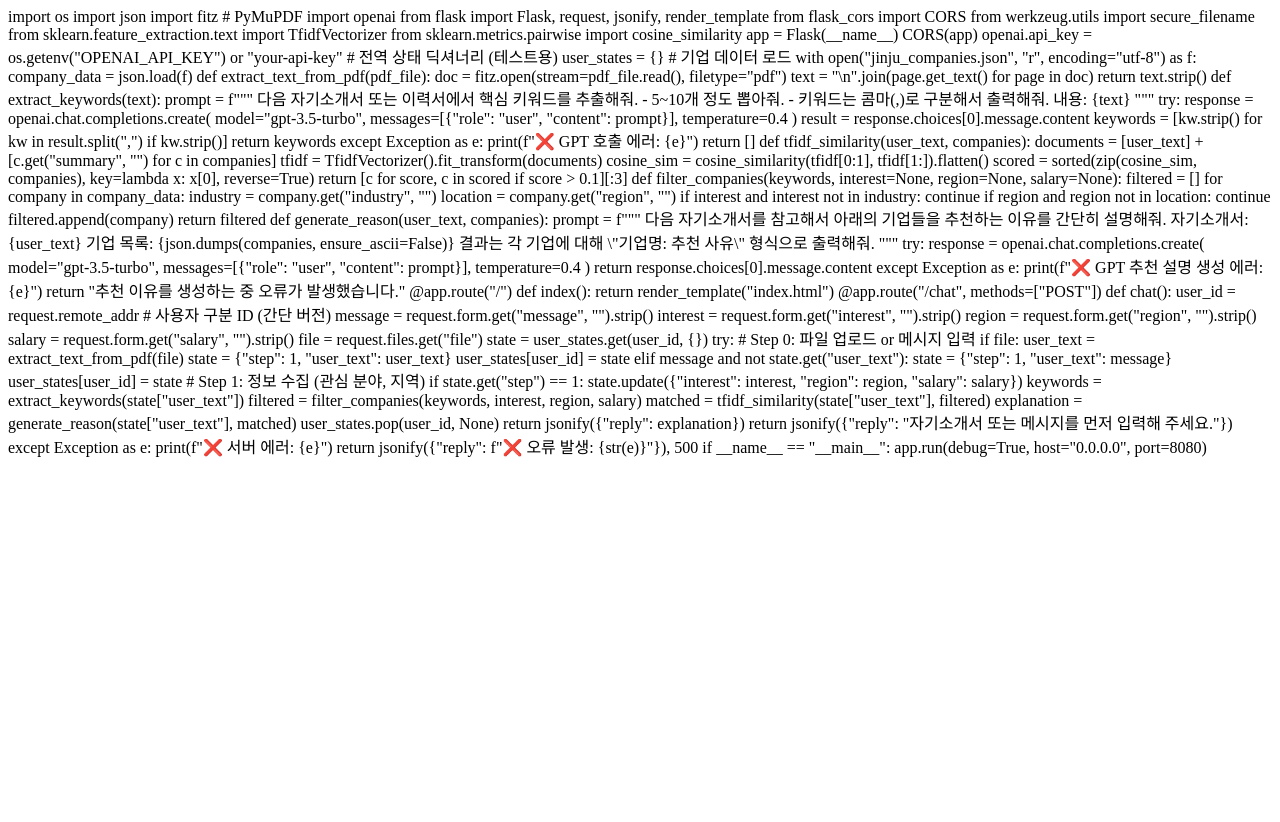
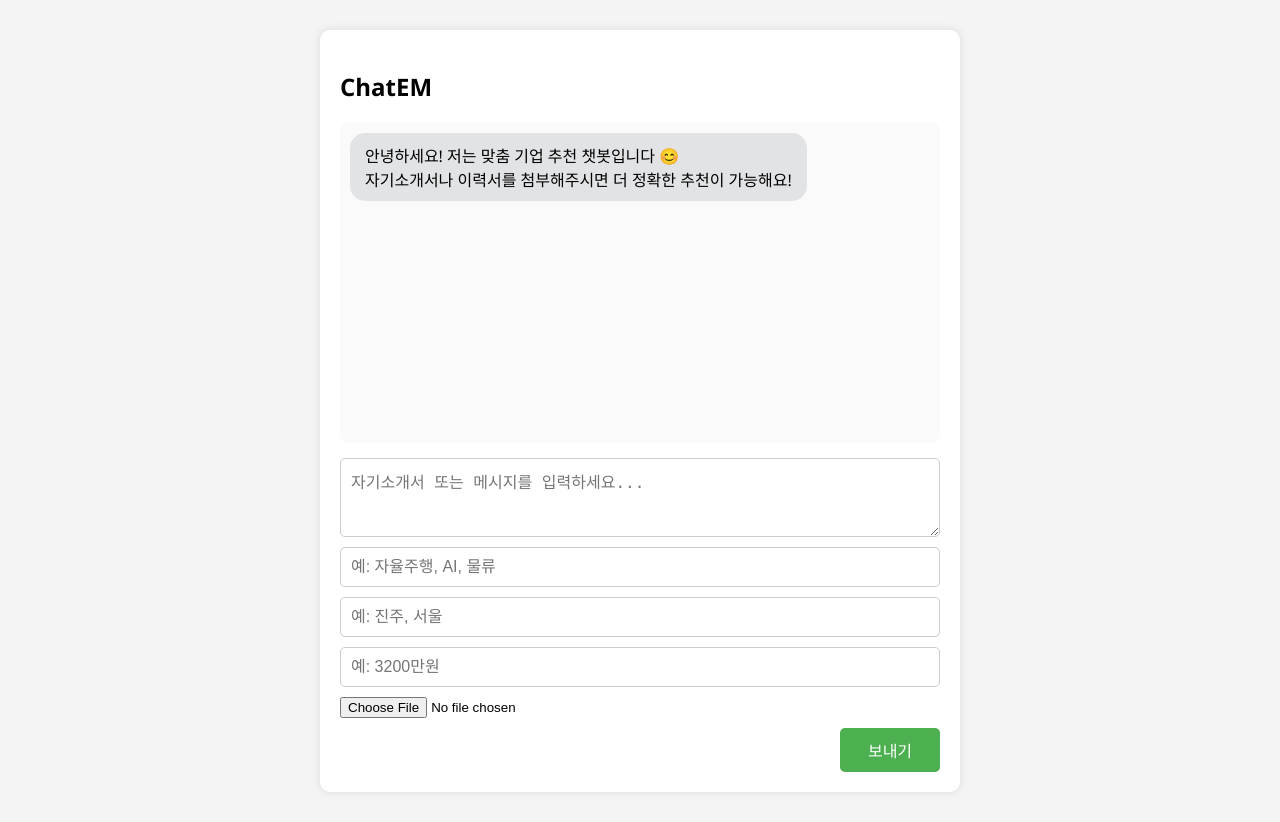
Before and after one commit to ITEAA/ChatEM.gpt, a Flask app: page / in a window 1280 px wide. Before the commit the page ends 457 px from the top, so only its background shows below. Run offline with Flask 3, Linux system fonts and the light colour scheme.

Commit message:
Update index.html

```diff
--- a/templates/index.html
+++ b/templates/index.html
@@ -1,137 +1,183 @@
-import os
-import json
-import fitz  # PyMuPDF
-import openai
-from flask import Flask, request, jsonify, render_template
-from flask_cors import CORS
-from werkzeug.utils import secure_filename
-from sklearn.feature_extraction.text import TfidfVectorizer
-from sklearn.metrics.pairwise import cosine_similarity
+<!DOCTYPE html>
+<html lang="ko">
+<head>
+  <meta charset="UTF-8" />
+  <title>ChatEM 기업 매칭 챗봇</title>
+  <style>
+    body {
+      font-family: 'Segoe UI', sans-serif;
+      background-color: #f4f4f4;
+      margin: 0;
+      padding: 30px 0;
+      display: flex;
+      justify-content: center;
+    }
 
-app = Flask(__name__)
-CORS(app)
+    #chatContainer {
+      width: 100%;
+      max-width: 600px;
+      background: white;
+      border-radius: 10px;
+      padding: 20px;
+      box-shadow: 0 0 10px rgba(0,0,0,0.1);
+      display: flex;
+      flex-direction: column;
+    }
 
-openai.api_key = os.getenv("OPENAI_API_KEY") or "your-api-key"
+    #chatBox {
+      display: flex;
+      flex-direction: column;
+      gap: 10px;
+      padding: 10px;
+      background: #fafafa;
+      border-radius: 8px;
+      min-height: 300px;
+      max-height: 500px;
+      overflow-y: auto;
+    }
 
-# 전역 상태 딕셔너리 (테스트용)
-user_states = {}
+    .message {
+      padding: 10px 15px;
+      border-radius: 15px;
+      max-width: 80%;
+      word-wrap: break-word;
+      white-space: pre-wrap;
+    }
 
-# 기업 데이터 로드
-with open("jinju_companies.json", "r", encoding="utf-8") as f:
-    company_data = json.load(f)
+    .user {
+      background: #d1e7dd;
+      align-self: flex-end;
+    }
 
-def extract_text_from_pdf(pdf_file):
-    doc = fitz.open(stream=pdf_file.read(), filetype="pdf")
-    text = "\n".join(page.get_text() for page in doc)
-    return text.strip()
+    .gpt {
+      background: #e2e3e5;
+      align-self: flex-start;
+    }
 
-def extract_keywords(text):
-    prompt = f"""
-    다음 자기소개서 또는 이력서에서 핵심 키워드를 추출해줘.
-    - 5~10개 정도 뽑아줘.
-    - 키워드는 콤마(,)로 구분해서 출력해줘.
+    #inputArea {
+      display: flex;
+      flex-direction: column;
+      margin-top: 15px;
+      gap: 10px;
+    }
 
-    내용:
-    {text}
-    """
-    try:
-        response = openai.chat.completions.create(
-            model="gpt-3.5-turbo",
-            messages=[{"role": "user", "content": prompt}],
-            temperature=0.4
-        )
-        result = response.choices[0].message.content
-        keywords = [kw.strip() for kw in result.split(",") if kw.strip()]
-        return keywords
-    except Exception as e:
-        print(f"❌ GPT 호출 에러: {e}")
-        return []
+    #userInput, #interestInput, #regionInput, #salaryInput {
+      padding: 10px;
+      font-size: 16px;
+      border-radius: 5px;
+      border: 1px solid #ccc;
+    }
 
-def tfidf_similarity(user_text, companies):
-    documents = [user_text] + [c.get("summary", "") for c in companies]
-    tfidf = TfidfVectorizer().fit_transform(documents)
-    cosine_sim = cosine_similarity(tfidf[0:1], tfidf[1:]).flatten()
-    scored = sorted(zip(cosine_sim, companies), key=lambda x: x[0], reverse=True)
-    return [c for score, c in scored if score > 0.1][:3]
+    #fileInput {
+      border: none;
+    }
 
-def filter_companies(keywords, interest=None, region=None, salary=None):
-    filtered = []
-    for company in company_data:
-        industry = company.get("industry", "")
-        location = company.get("region", "")
-        if interest and interest not in industry:
-            continue
-        if region and region not in location:
-            continue
-        filtered.append(company)
-    return filtered
+    #sendBtn {
+      padding: 10px;
+      font-size: 16px;
+      border: none;
+      background-color: #4CAF50;
+      color: white;
+      border-radius: 5px;
+      cursor: pointer;
+      width: 100px;
+      align-self: flex-end;
+    }
 
-def generate_reason(user_text, companies):
-    prompt = f"""
-    다음 자기소개서를 참고해서 아래의 기업들을 추천하는 이유를 간단히 설명해줘.
+    #sendBtn:hover {
+      background-color: #45a049;
+    }
+  </style>
+</head>
+<body>
+  <div id="chatContainer">
+    <h2>ChatEM</h2>
+    <div id="chatBox">
+      <div class="message gpt">안녕하세요! 저는 맞춤 기업 추천 챗봇입니다 😊<br>자기소개서나 이력서를 첨부해주시면 더 정확한 추천이 가능해요!</div>
+    </div>
 
-    자기소개서:
-    {user_text}
+    <div id="inputArea">
+      <textarea id="userInput" placeholder="자기소개서 또는 메시지를 입력하세요..." rows="3"></textarea>
+      <input type="text" id="interestInput" placeholder="예: 자율주행, AI, 물류" />
+      <input type="text" id="regionInput" placeholder="예: 진주, 서울" />
+      <input type="text" id="salaryInput" placeholder="예: 3200만원" />
+      <input type="file" id="fileInput" />
+      <button id="sendBtn" onclick="sendMessage()">보내기</button>
+    </div>
+  </div>
 
-    기업 목록:
-    {json.dumps(companies, ensure_ascii=False)}
+  <script>
+    const input = document.getElementById("userInput");
+    const chatBox = document.getElementById("chatBox");
+    const fileInput = document.getElementById("fileInput");
+    const interestInput = document.getElementById("interestInput");
+    const regionInput = document.getElementById("regionInput");
+    const salaryInput = document.getElementById("salaryInput");
 
-    결과는 각 기업에 대해 \"기업명: 추천 사유\" 형식으로 출력해줘.
-    """
-    try:
-        response = openai.chat.completions.create(
-            model="gpt-3.5-turbo",
-            messages=[{"role": "user", "content": prompt}],
-            temperature=0.4
-        )
-        return response.choices[0].message.content
-    except Exception as e:
-        print(f"❌ GPT 추천 설명 생성 에러: {e}")
-        return "추천 이유를 생성하는 중 오류가 발생했습니다."
+    input.addEventListener("keydown", function (e) {
+      if (e.key === "Enter" && !e.shiftKey) {
+        e.preventDefault();
+        sendMessage();
+      }
+    });
 
-@app.route("/")
-def index():
-    return render_template("index.html")
+    async function sendMessage() {
+      const message = input.value.trim();
+      const file = fileInput.files[0];
+      const interest = interestInput.value.trim();
+      const region = regionInput.value.trim();
+      const salary = salaryInput.value.trim();
 
-@app.route("/chat", methods=["POST"])
-def chat():
-    user_id = request.remote_addr  # 사용자 구분 ID (간단 버전)
-    message = request.form.get("message", "").strip()
-    interest = request.form.get("interest", "").strip()
-    region = request.form.get("region", "").strip()
-    salary = request.form.get("salary", "").strip()
-    file = request.files.get("file")
+      if (!message && !file) return;
 
-    state = user_states.get(user_id, {})
+      const userDiv = document.createElement("div");
+      userDiv.className = "message user";
+      userDiv.innerText = message || [이력서/자기소개서 업로드됨: ${file.name}];
+      chatBox.appendChild(userDiv);
 
-    try:
-        # Step 0: 파일 업로드 or 메시지 입력
-        if file:
-            user_text = extract_text_from_pdf(file)
-            state = {"step": 1, "user_text": user_text}
-            user_states[user_id] = state
-        elif message and not state.get("user_text"):
-            state = {"step": 1, "user_text": message}
-            user_states[user_id] = state
+      const loadingDiv = document.createElement("div");
+      loadingDiv.className = "message gpt";
+      loadingDiv.innerText = "분석 중입니다. 잠시만 기다려주세요...";
+      chatBox.appendChild(loadingDiv);
 
-        # Step 1: 정보 수집 (관심 분야, 지역)
-        if state.get("step") == 1:
-            state.update({"interest": interest, "region": region, "salary": salary})
+      const formData = new FormData();
+      formData.append("message", message);
+      formData.append("interest", interest);
+      formData.append("region", region);
+      formData.append("salary", salary);
+      if (file) formData.append("file", file);
 
-            keywords = extract_keywords(state["user_text"])
-            filtered = filter_companies(keywords, interest, region, salary)
-            matched = tfidf_similarity(state["user_text"], filtered)
-            explanation = generate_reason(state["user_text"], matched)
+      try {
+        const response = await fetch("/chat", {
+          method: "POST",
+          body: formData,
+        });
 
-            user_states.pop(user_id, None)
+        const contentType = response.headers.get("content-type") || "";
 
-            return jsonify({"reply": explanation})
+        if (!response.ok) {
+          throw new Error(서버 응답 오류: ${response.status});
+        }
 
-        return jsonify({"reply": "자기소개서 또는 메시지를 먼저 입력해 주세요."})
+        if (contentType.includes("application/json")) {
+          const data = await response.json();
+          loadingDiv.innerText = data.reply;
+        } else {
+          const text = await response.text();
+          loadingDiv.innerText = "❌ 예상치 못한 응답 형식:\n" + text;
+        }
+      } catch (err) {
+        loadingDiv.innerText = "❌ 오류 발생: " + err.message;
+      }
 
-    except Exception as e:
-        print(f"❌ 서버 에러: {e}")
-        return jsonify({"reply": f"❌ 오류 발생: {str(e)}"}), 500
-
-if __name__ == "__main__":
-    app.run(debug=True, host="0.0.0.0", port=8080)
+      input.value = "";
+      interestInput.value = "";
+      regionInput.value = "";
+      salaryInput.value = "";
+      fileInput.value = null;
+      input.focus();
+      chatBox.scrollTop = chatBox.scrollHeight;
+    }
+  </script>
+</body>
+</html>
```
